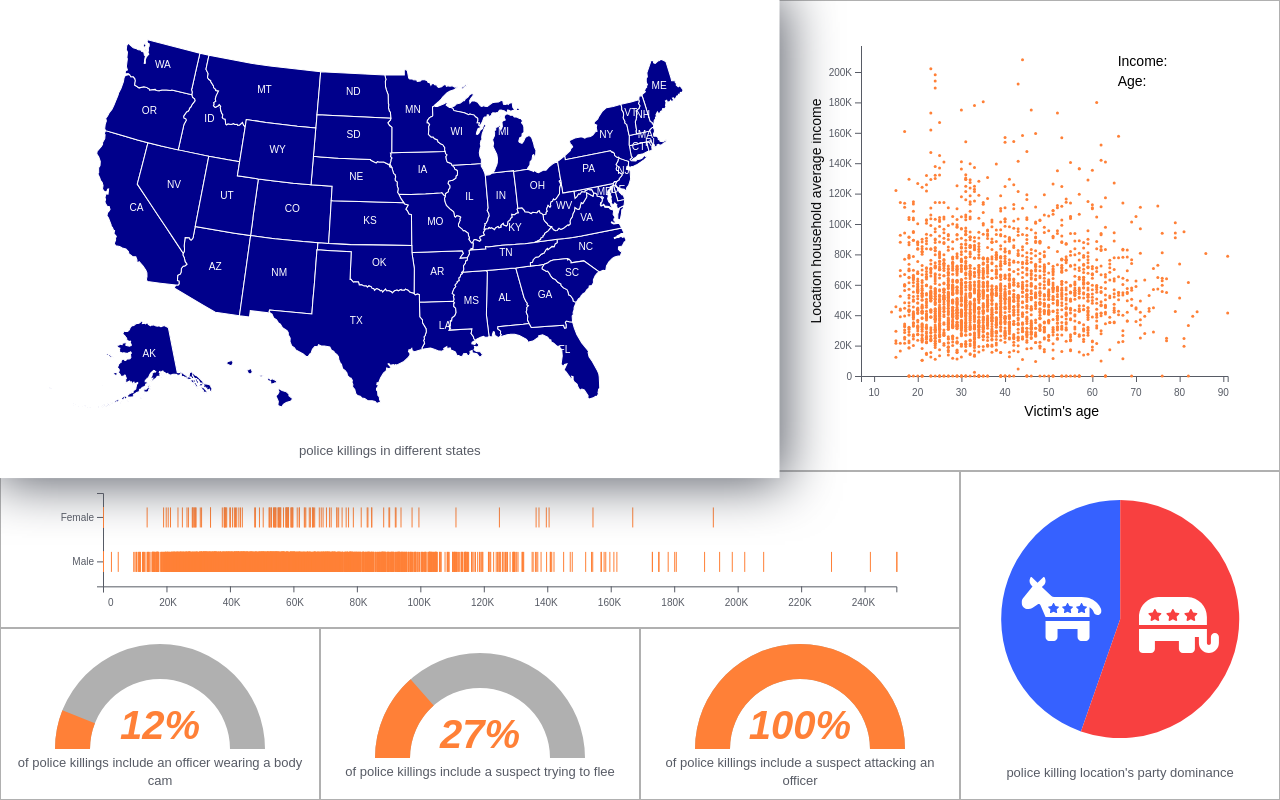
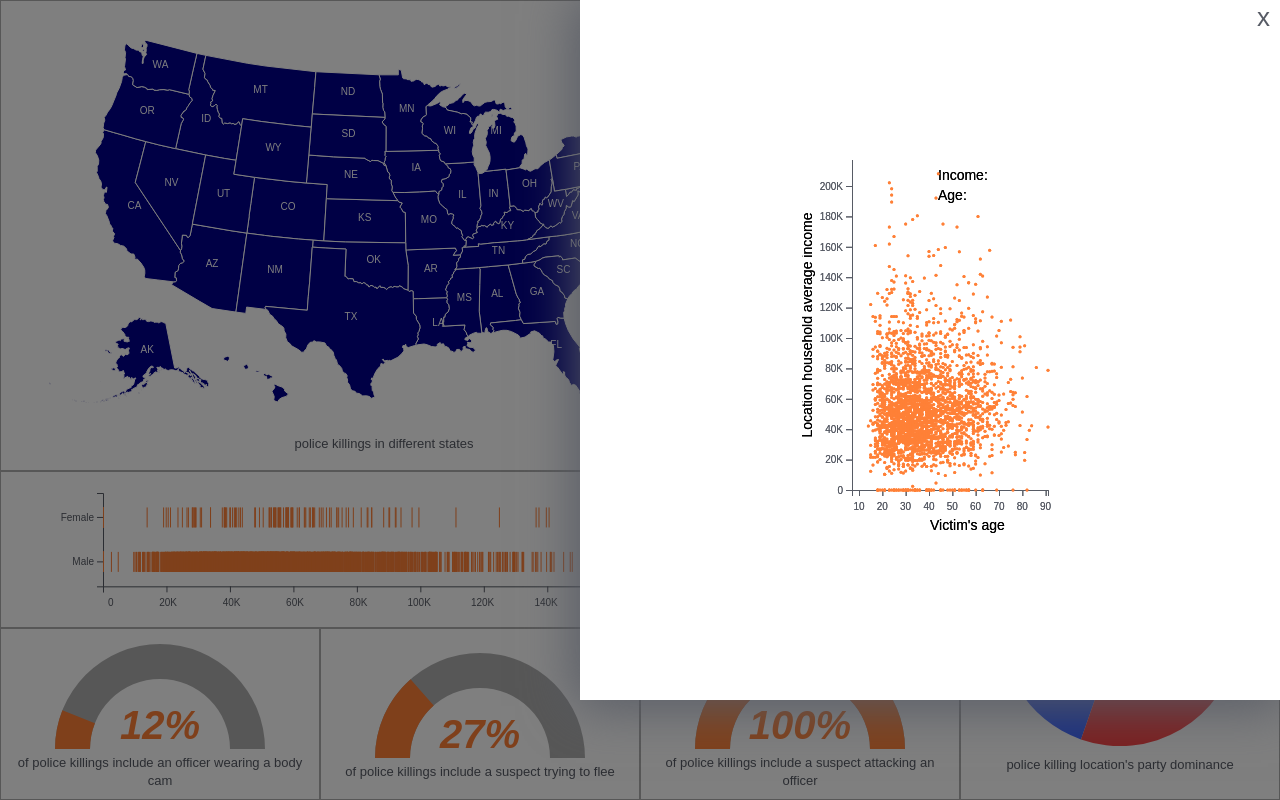
Before and after one commit to dlukyan/cpsc-6030, a React app: page /#/ in a window 1280 px wide. Both pictures are taken after a click on the element 1024 px from the left and 235 px from the top of the page. Built offline with nearby package versions, Linux system fonts and the light colour scheme.

Commit message:
adding hover and click functionality to select widgets

```diff
--- /dev/null
+++ b/src/components/overlay.tsx
@@ -0,0 +1,19 @@
+import React from 'react'
+import { createUseStyles } from 'react-jss'
+
+const useStyles = createUseStyles(() => ({
+  overlay: {
+    zIndex: 1,
+    backgroundColor: 'rgba(0, 0, 0, 0.5)',
+    position: 'fixed',
+    top: 0,
+    left: 0,
+    bottom: 0,
+    right: 0,
+  },
+}))
+
+export const Overlay: React.FC<{ onClick: () => void }> = ({ onClick }) => {
+  const classes = useStyles()
+  return <div className={classes.overlay} onClick={onClick} />
+}
--- a/src/components/vizulizations/arc-chart.tsx
+++ b/src/components/vizulizations/arc-chart.tsx
@@ -1,12 +1,12 @@
 import * as d3 from 'd3'
 
-import React, { useEffect, useRef, useState } from 'react'
+import React, { useEffect, useRef } from 'react'
 import { createUseStyles } from 'react-jss'
 import { theme, Theme } from '../../theme'
-import { classNames } from '../../utils/classNames'
 
 const useStyles = createUseStyles((theme: Theme) => ({
   container: {
+    ...theme.common.vizContainer('', '', 1),
     ...theme.typography.sortOfLarge,
     ...theme.common.flexBox,
     flexDirection: 'column',
@@ -18,32 +18,9 @@ const useStyles = createUseStyles((theme: Theme) => ({
       transition: 'all 0.25s ease-in-out',
     },
   },
-  containerUnfocused: {
-    ...theme.common.vizContainer('', '', 1.05),
-  },
-  containerFocused: {
-    ...theme.common.vizContainerClicked('', '', 2),
-  },
   text: {
     ...theme.typography.small,
     textAlign: 'center',
-  },
-  x: {
-    position: 'absolute',
-    top: 0,
-    right: 10,
-    ...theme.typography.large,
-    color: theme.colors.darkGray,
-    cursor: 'pointer',
-  },
-  overlay: {
-    zIndex: 1,
-    backgroundColor: 'rgba(0, 0, 0, 0.5)',
-    position: 'fixed',
-    top: 0,
-    left: 0,
-    bottom: 0,
-    right: 0,
   },
   percentage: {
     position: 'absolute',
@@ -64,8 +41,6 @@ export const ArcChart: React.FC<{
   id: string
 }> = ({ percentage, text, dimensions, gridArea, id, origin }) => {
   const classes = useStyles()
-
-  const [focused, setFocused] = useState<boolean>(false)
 
   const ref = useRef(null)
 
@@ -183,22 +158,9 @@ export const ArcChart: React.FC<{
   }, [dimensions.height, dimensions.width, id, percentage])
 
   return (
-    <>
-      <div
-        className={classNames(classes.container, focused ? classes.containerFocused : classes.containerUnfocused)}
-        style={{ gridArea, transformOrigin: origin }}
-        onClick={() => (focused ? null : setFocused(true))}
-      >
-        <svg ref={ref} />
-        {focused && (
-          <div className={classes.x} onClick={() => setFocused(false)}>
-            x
-          </div>
-        )}
-
-        <div className={classes.text}>{text}</div>
-      </div>
-      {focused && <div className={classes.overlay} />}
-    </>
+    <div className={classes.container} style={{ gridArea, transformOrigin: origin }}>
+      <svg ref={ref} />
+      <div className={classes.text}>{text}</div>
+    </div>
   )
 }
--- a/src/components/widgets/gender-income-barchart.tsx
+++ b/src/components/widgets/gender-income-barchart.tsx
@@ -1,19 +1,29 @@
 import * as d3 from 'd3'
 import rawData from '../../data/data_cleansed.json'
 
-import React, { useEffect, useRef } from 'react'
+import React, { useEffect, useRef, useState } from 'react'
 import { createUseStyles } from 'react-jss'
 import { theme, Theme } from '../../theme'
 import { PoliceViolenceDataPoint } from '../../types/police-violence'
+import { classNames } from '../../utils/classNames'
+import { Overlay } from '../overlay'
+import { X } from '../x'
 
+// eslint-disable-next-line @typescript-eslint/ban-ts-comment
+// @ts-ignore
 const useStyles = createUseStyles((theme: Theme) => ({
   container: {
-    ...theme.common.vizContainer('4 / 1 / 5 / 16', 'left', 1.01),
     ...theme.typography.sortOfLarge,
     '& svg > g > rect': {
       transition: 'all 0.05s ease-out',
     },
     transition: 'all 0.05s ease-out',
+  },
+  containerUnfocused: {
+    ...theme.common.vizContainer('4 / 1 / 5 / 16', 'left', 1.01),
+  },
+  containerFocused: {
+    ...theme.common.vizContainerClicked({ height: 500, width: (window.innerWidth * 3) / 4, left: 0, top: 200 }, 'left'),
   },
   text: {
     ...theme.common.flexBox,
@@ -36,6 +46,9 @@ const useStyles = createUseStyles((theme: Theme) => ({
 
 export const GenderIncomeBarchart: React.FC = () => {
   const classes = useStyles()
+
+  const [focused, setFocused] = useState<boolean>(false)
+
   const ref = useRef(null)
   const data: PoliceViolenceDataPoint[] = rawData as unknown as PoliceViolenceDataPoint[]
 
@@ -94,6 +107,7 @@ export const GenderIncomeBarchart: React.FC = () => {
       .attr('width', () => 1)
       .attr('fill', () => theme.colors.primary)
       .on('mouseover', function () {
+        if (focused)
           d3.select(this)
             .attr('height', () => yScale.bandwidth())
             // eslint-disable-next-line @typescript-eslint/ban-ts-comment
@@ -103,6 +117,7 @@ export const GenderIncomeBarchart: React.FC = () => {
             .attr('fill', () => theme.colors.secondary)
       })
       .on('mouseout', function () {
+        if (focused)
           d3.select(this)
             .attr('height', () => yScale.bandwidth() / 2)
             // eslint-disable-next-line @typescript-eslint/ban-ts-comment
@@ -123,11 +138,19 @@ export const GenderIncomeBarchart: React.FC = () => {
     dimensions.margin.top,
     xScale,
     yScale,
+    focused,
   ])
 
   return (
-    <div className={classes.container}>
+    <>
+      <div
+        className={classNames(classes.container, focused ? classes.containerFocused : classes.containerUnfocused)}
+        onClick={() => (!focused ? setFocused(true) : null)}
+      >
+        {focused && <X onClick={() => setFocused(false)} />}
         <svg ref={ref} />
       </div>
+      {focused && <Overlay onClick={() => setFocused(false)} />}
+    </>
   )
 }
--- a/src/components/widgets/map.tsx
+++ b/src/components/widgets/map.tsx
@@ -11,7 +11,7 @@ import { CensusDataPoint } from '../../types/census'
 
 const useStyles = createUseStyles((theme: Theme) => ({
   container: {
-    ...theme.common.vizContainer('1 / 1 / 4 / 13', 'top left', 1.015),
+    ...theme.common.vizContainer('1 / 1 / 4 / 13', 'top left', 1),
     ...theme.typography.sortOfLarge,
     flexDirection: 'column',
     justifyContent: 'space-around',
@@ -108,7 +108,7 @@ export const Map: React.FC = () => {
       // eslint-disable-next-line @typescript-eslint/ban-ts-comment
       // @ts-ignore
       .attr('y', d => path.centroid(d)[1])
-  }, [dimensions.height, dimensions.width, pData])
+  }, [dimensions.height, dimensions.width, pData, pathsForMap.features, states])
 
   return (
     <div className={classes.container}>
--- a/src/components/widgets/party-killings-circle.tsx
+++ b/src/components/widgets/party-killings-circle.tsx
@@ -1,7 +1,7 @@
 import * as d3 from 'd3'
 import rawData from '../../data/data_cleansed.json'
 
-import React, { useEffect, useRef } from 'react'
+import React, { useEffect, useRef, useState } from 'react'
 import { createUseStyles } from 'react-jss'
 import { theme, Theme } from '../../theme'
 import { PoliceViolenceDataPoint } from '../../types/police-violence'
@@ -9,16 +9,26 @@ import { DemocratIcon } from '../../assets/icons/democrat-icon'
 import { RepublicanIcon } from '../../assets/icons/republican-icon'
 import { Party } from '../../types/census'
 import { renderToStaticMarkup } from 'react-dom/server'
+import { Overlay } from '../overlay'
+import { X } from '../x'
+import { classNames } from '../../utils/classNames'
 
+// eslint-disable-next-line @typescript-eslint/ban-ts-comment
+// @ts-ignore
 const useStyles = createUseStyles((theme: Theme) => ({
   container: {
-    ...theme.common.vizContainer('4 / 16 / 6 / 21', 'bottom right', 1.02),
     ...theme.typography.sortOfLarge,
     flexDirection: 'column',
     justifyContent: 'space-around',
     '& svg > g > path': {
       transition: 'all 0.25s ease-in-out',
     },
+  },
+  containerUnfocused: {
+    ...theme.common.vizContainer('4 / 16 / 6 / 21', 'bottom right', 1.02),
+  },
+  containerFocused: {
+    ...theme.common.vizContainerClicked({ height: 500, width: 500, bottom: 0, right: 0 }, 'bottom right'),
   },
   text: {
     ...theme.common.flexBox,
@@ -30,6 +40,9 @@ const useStyles = createUseStyles((theme: Theme) => ({
 export const PartyKillingsCircle: React.FC = () => {
   const classes = useStyles()
   const ref = useRef(null)
+
+  const [focused, setFocused] = useState<boolean>(false)
+
   const data: PoliceViolenceDataPoint[] = rawData as unknown as PoliceViolenceDataPoint[]
 
   const dimensions = {
@@ -43,12 +56,12 @@ export const PartyKillingsCircle: React.FC = () => {
     },
   }
 
+  useEffect(() => {
     const pData = {
       Democrats: (data.filter(d => d.congressperson_party === 'Democrat').length / data.length) * 100,
       Republicans: 100 - (data.filter(d => d.congressperson_party === 'Democrat').length / data.length) * 100,
     }
 
-  useEffect(() => {
     const svgElement = d3.select(ref.current).attr('width', dimensions.width).attr('height', dimensions.height)
 
     const color = d3.scaleOrdinal().range([theme.colors.blue, theme.colors.red])
@@ -87,12 +100,12 @@ export const PartyKillingsCircle: React.FC = () => {
       .on('mouseover', function () {
         // eslint-disable-next-line @typescript-eslint/ban-ts-comment
         // @ts-ignore
-        d3.select(this).attr('d', arcGenerator(true))
+        if (focused) d3.select(this).attr('d', arcGenerator(true))
       })
       .on('mouseout', function () {
         // eslint-disable-next-line @typescript-eslint/ban-ts-comment
         // @ts-ignore
-        d3.select(this).attr('d', arcGenerator(false))
+        if (focused) d3.select(this).attr('d', arcGenerator(false))
       })
       .transition()
       .duration(1500)
@@ -114,14 +127,19 @@ export const PartyKillingsCircle: React.FC = () => {
       // eslint-disable-next-line @typescript-eslint/ban-ts-comment
       // @ts-ignore
       .html(d => renderToStaticMarkup((d.data[0] as Party) === 'Democrats' ? <DemocratIcon /> : <RepublicanIcon />))
-
-    // container.append('path').attr('d', democratIconPath).attr('fill', 'white')
-  }, [dimensions.height, dimensions.width, pData])
+  }, [data, dimensions.height, dimensions.width, focused])
 
   return (
-    <div className={classes.container}>
+    <>
+      <div
+        className={classNames(classes.container, focused ? classes.containerFocused : classes.containerUnfocused)}
+        onClick={() => (focused ? null : setFocused(true))}
+      >
         <svg ref={ref} />
         <div className={classes.text}>police killing location&apos;s party dominance</div>
+        {focused && <X onClick={() => setFocused(false)} />}
       </div>
+      {focused && <Overlay onClick={() => setFocused(false)} />}
+    </>
   )
 }
--- a/src/components/widgets/scatter-plot.tsx
+++ b/src/components/widgets/scatter-plot.tsx
@@ -1,15 +1,25 @@
 import * as d3 from 'd3'
 import rawData from '../../data/data_cleansed.json'
 
-import React, { useEffect, useRef } from 'react'
+import React, { useEffect, useRef, useState } from 'react'
 import { createUseStyles } from 'react-jss'
 import { theme, Theme } from '../../theme'
 import { PoliceViolenceDataPoint } from '../../types/police-violence'
+import { classNames } from '../../utils/classNames'
+import { Overlay } from '../overlay'
+import { X } from '../x'
 
+// eslint-disable-next-line @typescript-eslint/ban-ts-comment
+// @ts-ignore
 const useStyles = createUseStyles((theme: Theme) => ({
   container: {
+    ...theme.typography.sortOfLarge,
+  },
+  containerFocused: {
+    ...theme.common.vizContainerClicked({ height: 700, width: 700, right: 0, top: 0 }, 'top right'),
+  },
+  containerUnfocused: {
     ...theme.common.vizContainer('1 / 13 / 4 / 21', 'top right', 1.015),
-    ...theme.typography.sortOfLarge,
   },
   text: {
     ...theme.common.flexBox,
@@ -32,19 +42,14 @@ const useStyles = createUseStyles((theme: Theme) => ({
 
 export const ScatterPlot: React.FC = () => {
   const classes = useStyles()
+
+  const [focused, setFocused] = useState<boolean>(false)
   const ref = useRef(null)
   const data: PoliceViolenceDataPoint[] = rawData as unknown as PoliceViolenceDataPoint[]
 
-  const priceStrFormater = new Intl.NumberFormat('en-US', {
-    style: 'currency',
-    currency: 'USD',
-    minimumFractionDigits: 0,
-    maximumFractionDigits: 0,
-  })
-
   const dimensions = {
     height: window.innerHeight / 2 - 20,
-    width: window.innerWidth / 3,
+    width: window.innerWidth / 5,
     margin: {
       top: 10,
       bottom: 50,
@@ -63,6 +68,13 @@ export const ScatterPlot: React.FC = () => {
     .range([dimensions.height, 0])
 
   useEffect(() => {
+    const priceStrFormatter = new Intl.NumberFormat('en-US', {
+      style: 'currency',
+      currency: 'USD',
+      minimumFractionDigits: 0,
+      maximumFractionDigits: 0,
+    })
+
     const svg = d3.select(ref.current).attr('width', dimensions.width).attr('height', dimensions.height)
 
     svg.append('g').attr('color', theme.colors.darkGray)
@@ -133,6 +145,7 @@ export const ScatterPlot: React.FC = () => {
       .attr('r', 1.5)
       .style('fill', theme.colors.primary)
       .on('mouseover', function (_, d) {
+        if (focused) {
           svg
             .append('circle')
             .attr('id', 'temp-dot')
@@ -140,13 +153,17 @@ export const ScatterPlot: React.FC = () => {
             .attr('cy', yScale(d.hhincome_median_census_tract) - dimensions.margin.bottom)
             .attr('r', 7)
             .style('fill', theme.colors.secondary)
-        incomeText.text(`Income: ${priceStrFormater.format(d.hhincome_median_census_tract)}`)
+
+          incomeText.text(`Income: ${priceStrFormatter.format(d.hhincome_median_census_tract)}`)
           ageText.text(`Age: ${d.age}`)
+        }
       })
       .on('mouseout', function () {
+        if (focused) {
           svg.selectAll('circle#temp-dot').remove()
           incomeText.text(`Income: `)
           ageText.text(`Age: `)
+        }
       })
       .transition()
       .duration(1500)
@@ -160,11 +177,19 @@ export const ScatterPlot: React.FC = () => {
     dimensions.margin.left,
     xScale,
     yScale,
+    focused,
   ])
 
   return (
-    <div className={classes.container}>
+    <>
+      <div
+        className={classNames(classes.container, focused ? classes.containerFocused : classes.containerUnfocused)}
+        onClick={() => (!focused ? setFocused(true) : null)}
+      >
         <svg ref={ref} />
+        {focused && <X onClick={() => setFocused(false)} />}
       </div>
+      {focused && <Overlay onClick={() => setFocused(false)} />}
+    </>
   )
 }
--- /dev/null
+++ b/src/components/x.tsx
@@ -0,0 +1,23 @@
+import React from 'react'
+import { createUseStyles } from 'react-jss'
+import { Theme } from '../theme'
+
+const useStyles = createUseStyles((theme: Theme) => ({
+  x: {
+    position: 'absolute',
+    top: 0,
+    right: 10,
+    ...theme.typography.large,
+    color: theme.colors.darkGray,
+    cursor: 'pointer',
+  },
+}))
+
+export const X: React.FC<{ onClick: () => void }> = ({ onClick }) => {
+  const classes = useStyles()
+  return (
+    <div className={classes.x} onClick={onClick}>
+      x
+    </div>
+  )
+}
--- a/src/theme.ts
+++ b/src/theme.ts
@@ -1,4 +1,5 @@
 import { createUseStyles } from 'react-jss'
+import { Position } from './types/dimensions'
 
 const colors = {
   darkGray: '#575B65',
@@ -128,7 +129,7 @@ const common = {
     transform: 'translate(-50%, -50%)',
   },
   vizContainer: (gridArea: string, origin: string, scale: number) => ({
-    cursor: 'pointer',
+    cursor: scale > 1 ? 'pointer' : 'default',
     backgroundColor: 'white',
     gridArea,
     '&:hover': {
@@ -141,15 +142,20 @@ const common = {
     },
     transition: 'scale 0.5s ease-out, box-shadow 0.5s ease, height 0.5s ease-out, width 0.5s ease-out',
     padding: 10,
+    height: 'auto',
+    width: 'auto',
     border: `1px solid ${theme.colors.empty}`,
     ...common.flexBox,
   }),
-  vizContainerClicked: (gridArea: string, origin: string, scale: number) => ({
+  vizContainerClicked: (position: Position, origin: string) => ({
     backgroundColor: 'white',
     position: 'absolute',
-    height: 500,
-    width: 500,
-    bottom: 0,
+    height: position.height,
+    width: position.width,
+    bottom: position.bottom,
+    left: position.left,
+    right: position.right,
+    top: position.top,
     transformOrigin: origin,
     boxShadow: `1px 1px 50px 5px ${theme.colors.darkGray}`,
     transition: 'height 0.5s ease-out, width 0.5s ease-out',
--- /dev/null
+++ b/src/types/dimensions.ts
@@ -0,0 +1,8 @@
+export interface Position {
+  height?: number
+  width?: number
+  left?: number
+  right?: number
+  bottom?: number
+  top?: number
+}
```
Lines whose indentation alone changed are shown as unchanged.
